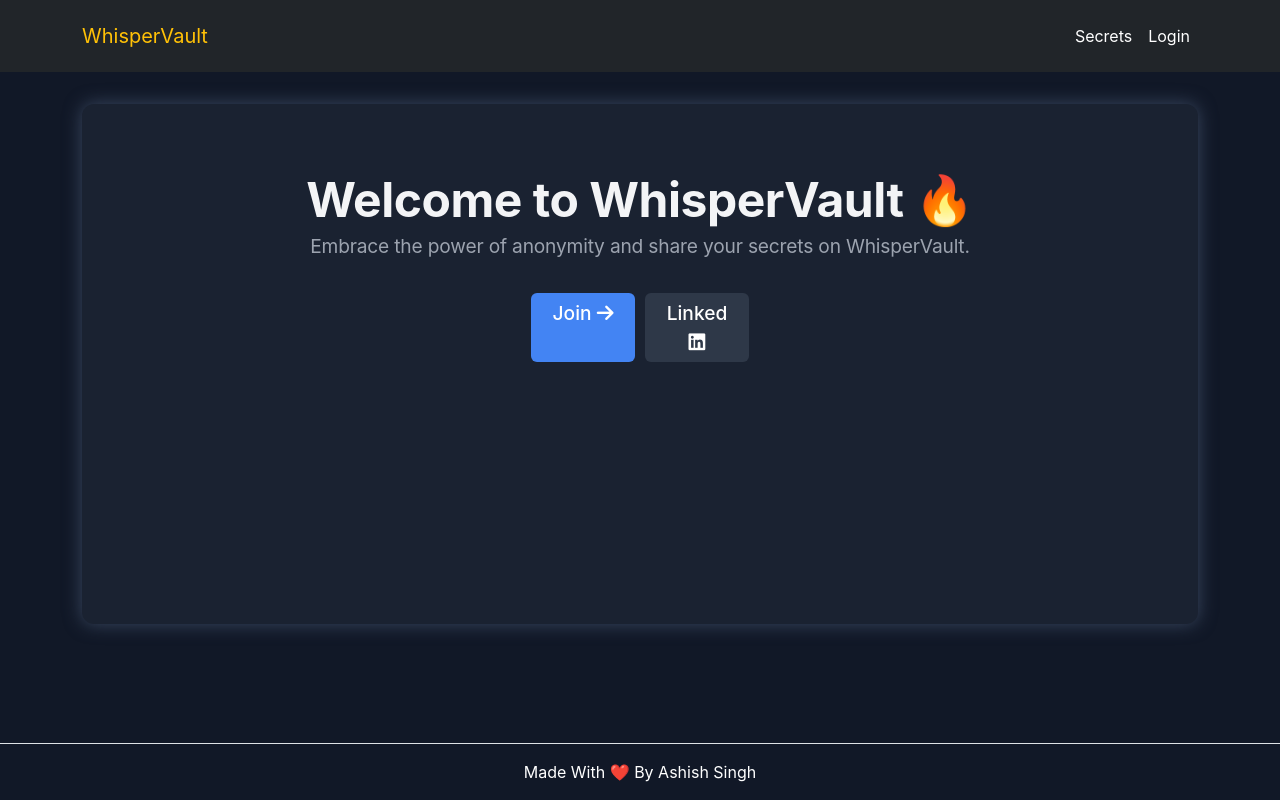
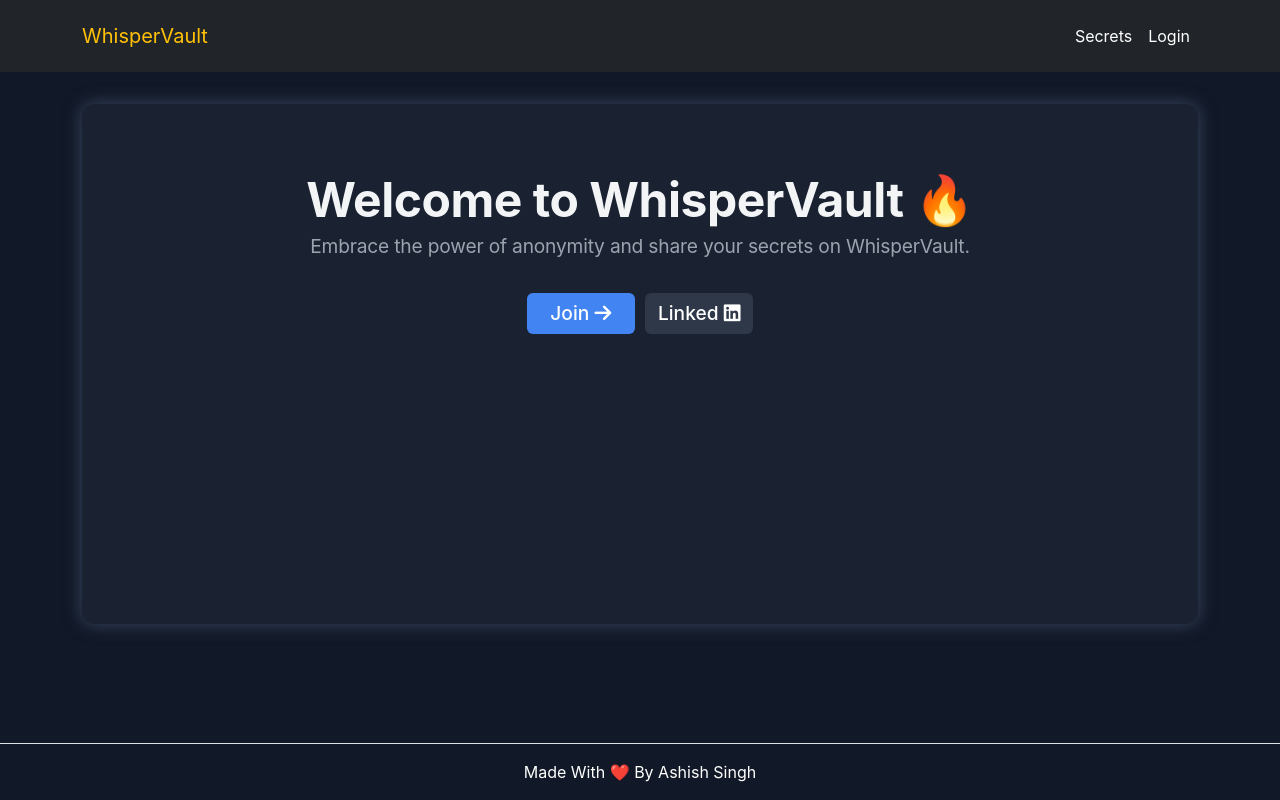
Before and after one commit to ashish-singh09/WhisperVault, a React (Create React App) app in the folder client/: page / in a window 1280 px wide. Built offline with nearby package versions, Linux system fonts and the light colour scheme; no server answers.

Commit message:
fix navbar & other minor fixes

```diff
--- a/client/src/App.js
+++ b/client/src/App.js
@@ -20,7 +20,7 @@ function App() {
     <div className="App">
       <Navbar loggedIn={loggedIn} toggleLoginStatus={toggleLogin} />
       <Routes>
-        <Route path="/" element={<Home />} />
+        <Route path="/" element={<Home toggleLoginStatus={toggleLogin}/>} />
         <Route path="/account/login" element={<Login />} />
         <Route path="/dashboard" element={<Dashboard toggleLoginStatus={toggleLogin} />} />
         <Route path="/account/register" element={<Register />} />
--- a/client/src/components/Home.js
+++ b/client/src/components/Home.js
@@ -1,9 +1,12 @@
-import React, {useEffect} from 'react';
-import { Link } from 'react-router-dom';
+import React, { useEffect, useState } from 'react';
+import { Link, useNavigate } from 'react-router-dom';
 import axios from 'axios';
 import Cookies from 'js-cookie';
 
 const Home = (Props) => {
+
+    const navigate = useNavigate();
+    const [loggedIn, setLoggedIn] = useState(false);
 
     const checkLogin = async () => {
         try {
@@ -16,9 +19,11 @@ const Home = (Props) => {
 
             if (res.status === 200 && res.data.login === "ok") {
                 Props.toggleLoginStatus(true);
+                setLoggedIn(true);
             }
 
         } catch (error) {
+            Props.toggleLoginStatus(false);
         }
     }
 
@@ -35,9 +40,11 @@ const Home = (Props) => {
                 <div>
                     <p className='tagline'>Embrace the power of anonymity and share your secrets on WhisperVault.</p>
                 </div>
-                <div style={{display: "flex"}} className='mt-3'>
-                    <Link className='btn' to={"/account/register"} style={{backgroundColor: '#4384f3'}}>Join <i class="fa-solid fa-arrow-right"></i></Link>
-                    <Link className='btn' to={"https://www.linkedin.com/in/ashish-singh-b258a2201/"} target='_blank' style={{backgroundColor: '#2e3848'}}>Linked <i class="fa-brands fa-linkedin"></i></Link>
+                <div style={{ display: "flex" }} className='mt-3'>
+                    {loggedIn ?
+                        <Link className='btn' to={"/dashboard"} style={{ backgroundColor: '#4384f3' }}>Secrets <i class="fa-solid fa-arrow-right"></i></Link> :
+                        <Link className='btn' to={"/account/register"} style={{ backgroundColor: '#4384f3' }}>Join <i class="fa-solid fa-arrow-right"></i></Link>}
+                    <Link className='btn' to={"https://www.linkedin.com/in/ashish-singh-b258a2201/"} target='_blank' style={{ backgroundColor: '#2e3848' }}>Linked <i class="fa-brands fa-linkedin"></i></Link>
                 </div>
             </div>
         </div>
--- a/client/src/index.css
+++ b/client/src/index.css
@@ -175,7 +175,7 @@ input {
 }
 
 .home .btn {
-  width: 6.5rem;
+  width: 6.78rem;
   font-size: 1.2rem;
   margin: 0 5px;
   font-weight: 500;
```
Also changed, not shown: 12 other files (tests, documents, lock files or other folders).
